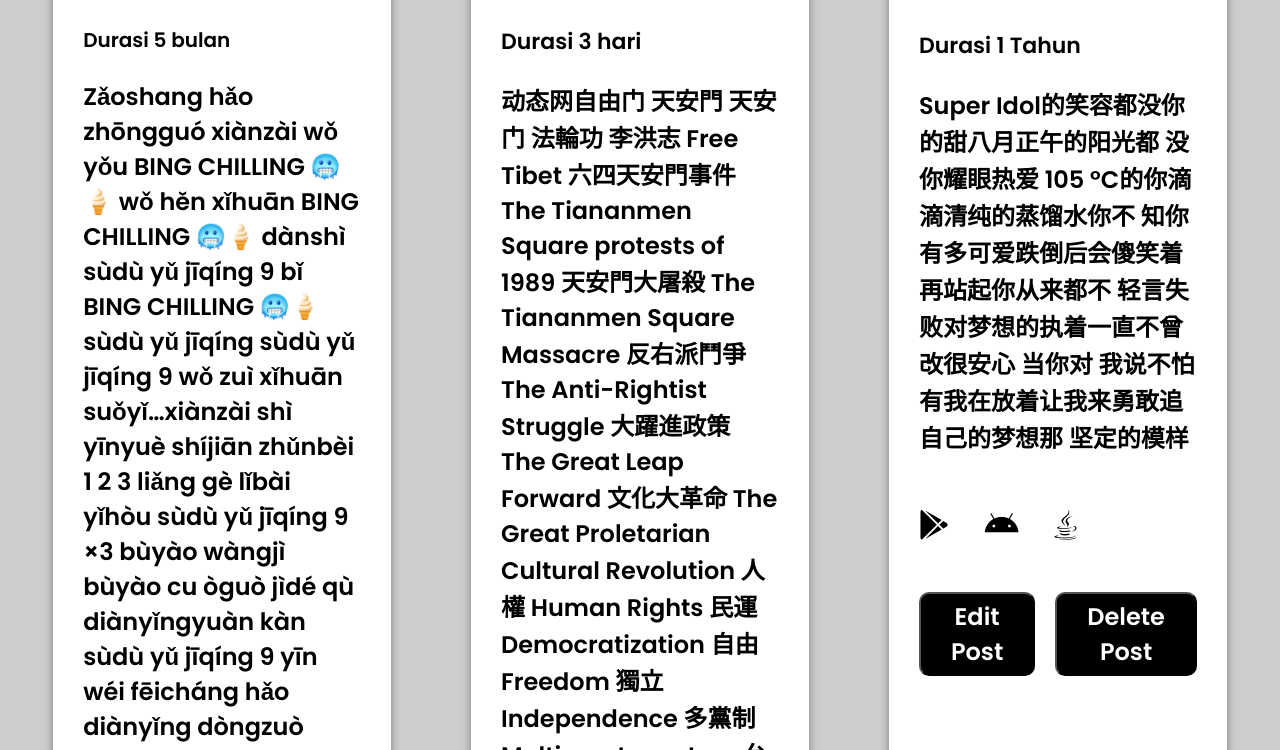
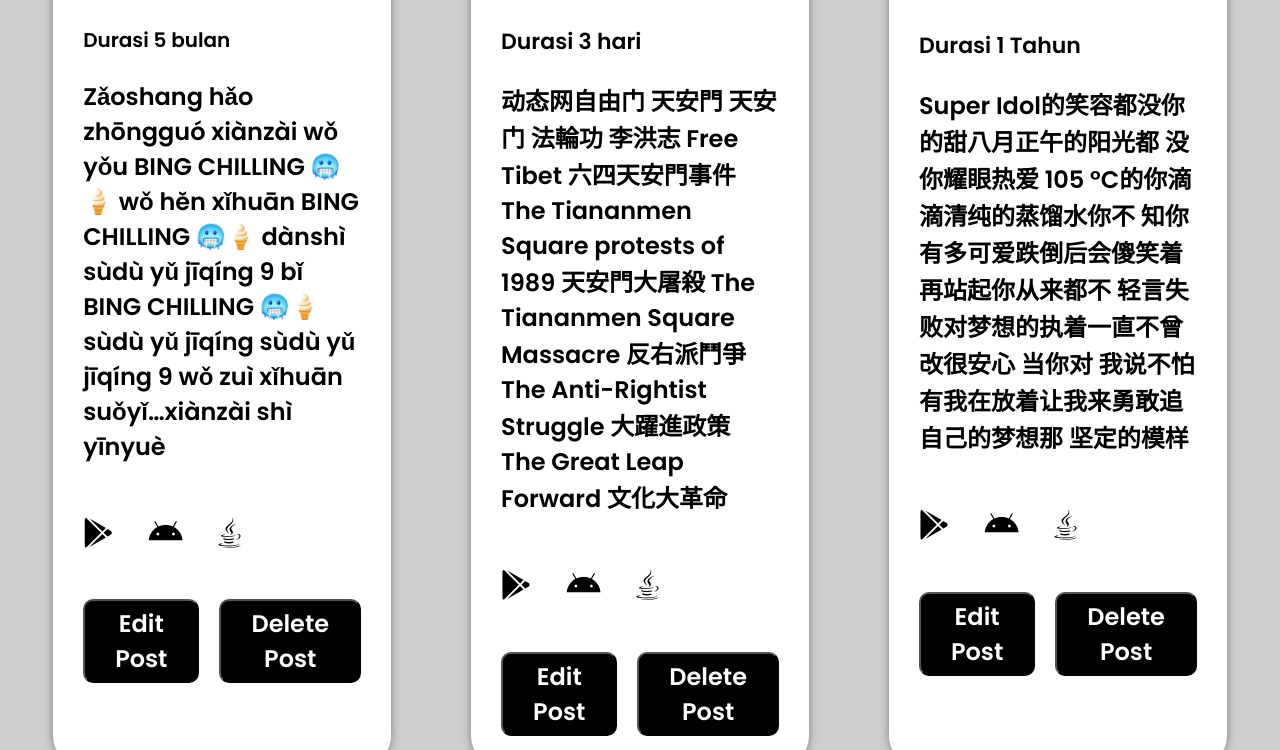
Before and after one commit to PrinzEugen39/DWTask2Day2, a plain HTML site: page blog.html in a window 1280 px wide. Shown: the part 1490-2240 px from the top of the page. Drawn offline with Linux system fonts and the light colour scheme.

Commit message:
day4 pepeqq

```diff
--- a/blog.html
+++ b/blog.html
@@ -150,11 +150,7 @@
               Zǎoshang hǎo zhōngguó xiànzài wǒ yǒu BING CHILLING 🥶🍦 wǒ hěn
               xǐhuān BING CHILLING 🥶🍦 dànshì sùdù yǔ jīqíng 9 bǐ BING CHILLING
               🥶🍦 sùdù yǔ jīqíng sùdù yǔ jīqíng 9 wǒ zuì xǐhuān suǒyǐ…xiànzài
-              shì yīnyuè shíjiān zhǔnbèi 1 2 3 liǎng gè lǐbài yǐhòu sùdù yǔ
-              jīqíng 9 ×3 bùyào wàngjì bùyào cu òguò jìdé qù diànyǐngyuàn kàn
-              sùdù yǔ jīqíng 9 yīn wéi fēicháng hǎo diànyǐng dòngzuò fēicháng
-              hǎo chàbùduō yīyàng BING CHILLING 🥶🍦zàijiàn 🥶🍦
-            </p>
+              shì yīnyuè
           </h1>
         </div>
         <div class="logo">
@@ -184,10 +180,7 @@
               动态网自由门 天安門 天安门 法輪功 李洪志 Free Tibet 六四天安門事件
               The Tiananmen Square protests of 1989 天安門大屠殺 The Tiananmen
               Square Massacre 反右派鬥爭 The Anti-Rightist Struggle 大躍進政策
-              The Great Leap Forward 文化大革命 The Great Proletarian Cultural
-              Revolution 人權 Human Rights 民運 Democratization 自由 Freedom
-              獨立 Independence 多黨制 Multi-party system 台灣 臺灣 Taiwan
-              Formosa 中華民國 Republic of China 西藏 土伯特 唐古特 Tibet
+              The Great Leap Forward 文化大革命
             </p>
           </h1>
         </div>
```
